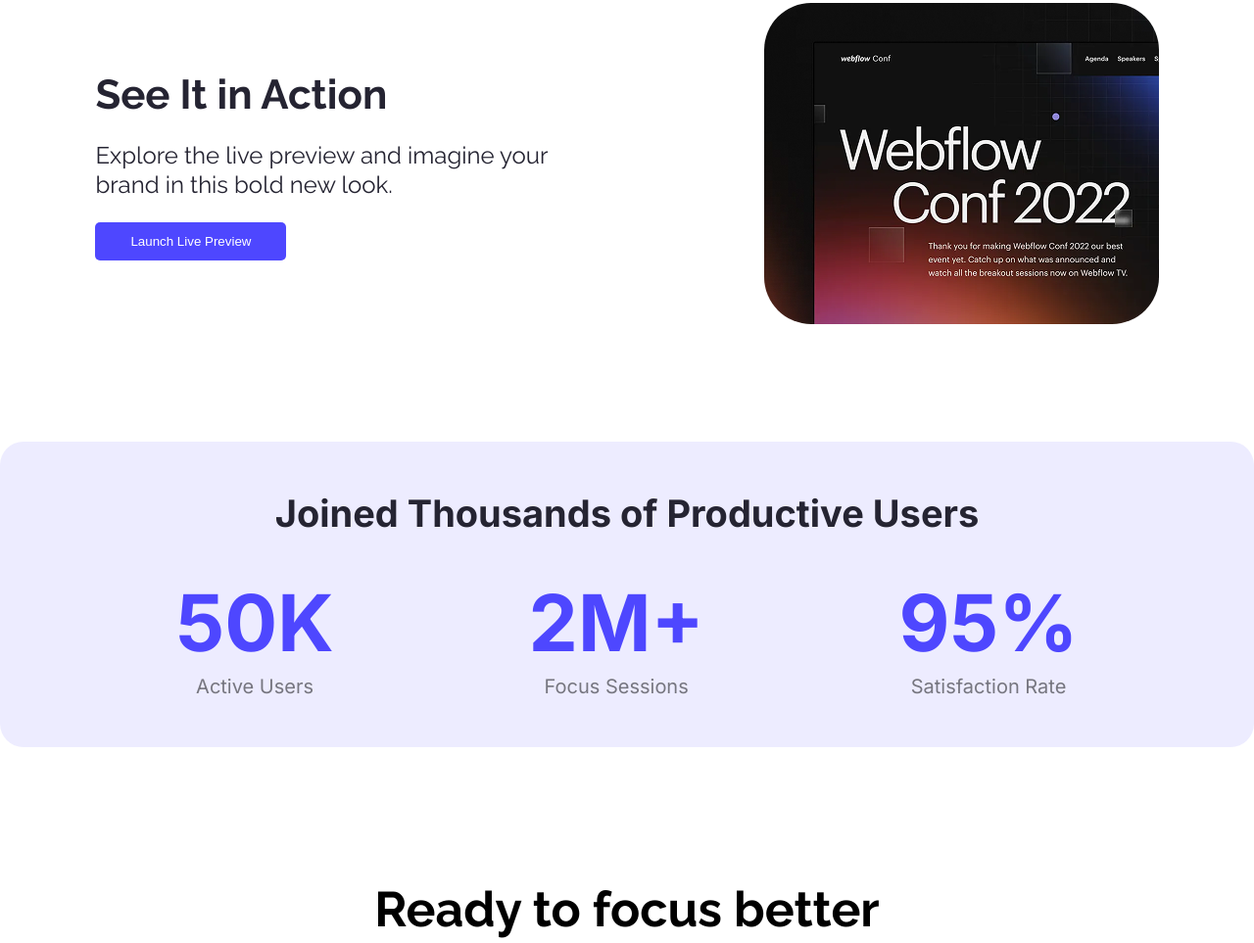
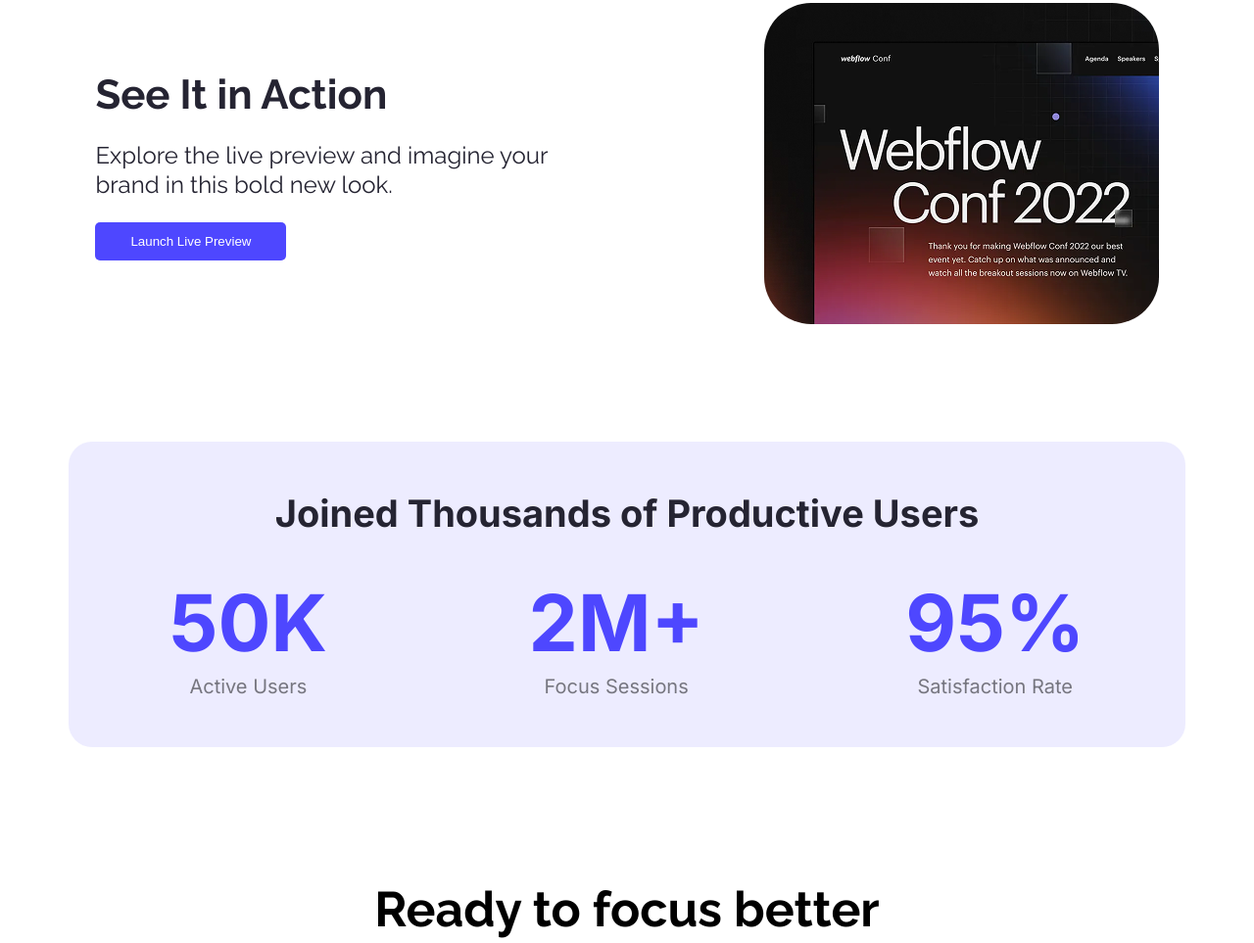
Before and after one commit to emrulislam/batch-12-assignment-01, a plain HTML site: page index.html in a window 1280 px wide. Shown: the part 811-1774 px from the top of the page at 98% size. Drawn offline with Linux system fonts and the light colour scheme.

```diff
--- a/Styles/style.css
+++ b/Styles/style.css
@@ -23,7 +23,6 @@ section{
   font-optical-sizing: auto;
   font-style: normal;
 }
-
 /* Button Design */
 .btn{
     background-color: #4E47FF;
@@ -92,7 +91,7 @@ header{
     justify-content: center;
     align-items: center;
     gap: 220px;
-    /* width: 1140px; */
+    width: 1140px;
     margin: 0 auto;
 }
 .action-left-side h1{
@@ -116,9 +115,10 @@ header{
 /* Productive Users Design */
 .productive-users {
     background-color: rgba(78,71,255,0.1);
-    padding: 50px 80px;
+    padding: 50px 0px;
     text-align: center;
     border-radius: 24px;
+    width: 1140px;
     margin: 0 auto;
   }
   .productive-users h1 {
```
Lines whose indentation alone changed are shown as unchanged.
